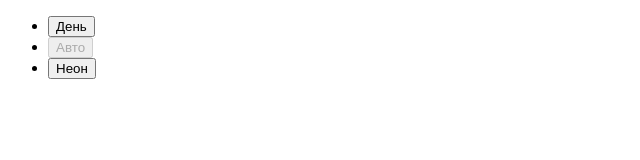
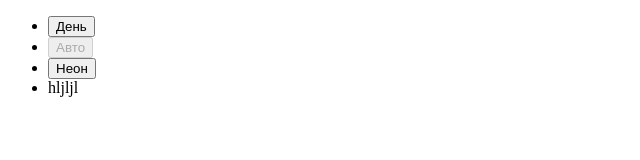
Before and after one commit to Piligrim9995/slozhno-sosredotochitsya, a plain HTML site: page index.html in a window 1280 px wide. Shown: the full height of the page, 0-640 px from the left. Drawn offline with Linux system fonts and the light colour scheme.

Commit message:
проверка

```diff
--- a/index.html
+++ b/index.html
@@ -32,6 +32,9 @@
               Неон
             </button>
           </li>
+          <li>
+            hljljl
+          </li>
         </ul>
       </nav>
     </header>
```
